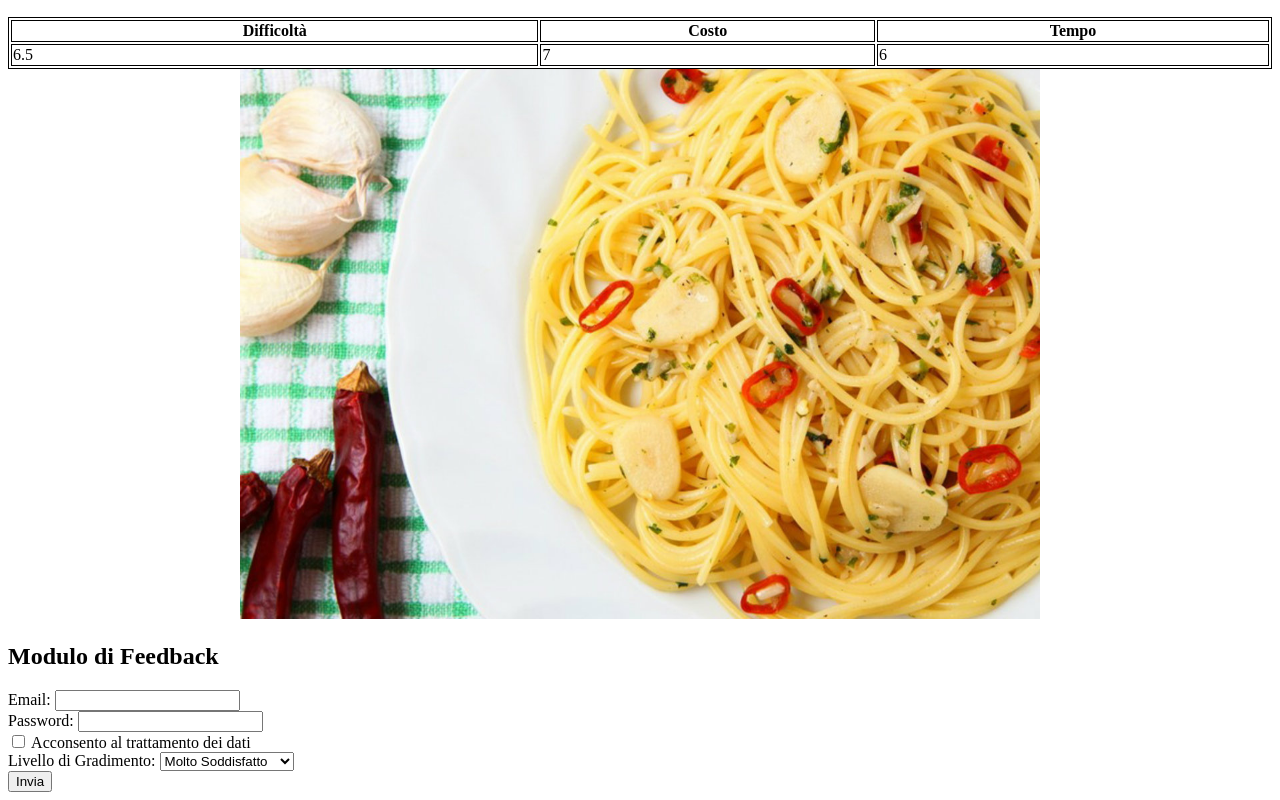
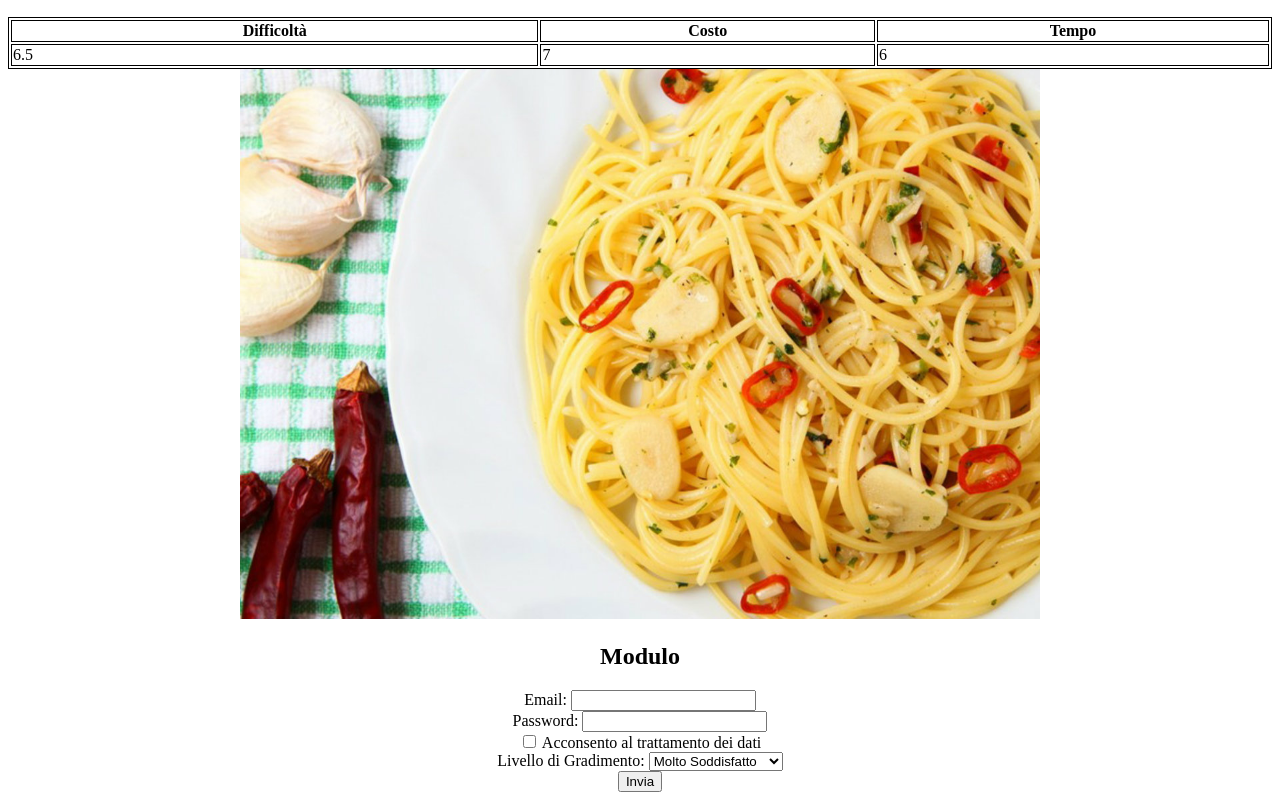
Before and after one commit to ettorebonfiglio/ettore_bonfiglio.github.io, a plain HTML site: page es/ricetta.html in a window 1280 px wide. Shown: the part 392-1192 px from the top of the page. Drawn offline with Linux system fonts and the light colour scheme.

Commit message:
Update ricetta.html

```diff
--- a/es/ricetta.html
+++ b/es/ricetta.html
@@ -43,8 +43,8 @@
     <center>
         <img width="800px" height="550px" src="pasta-aglio-olio-peperoncino.jpg" alt="">
     </center>
-
-  <h2>Modulo di Feedback</h2>
+  <center>
+  <h2>Modulo</h2>
 
   <form action="/submit_form" method="post">
     <!-- Campo dell'indirizzo email -->
@@ -82,6 +82,6 @@
     <!-- Tasto di invio -->
     <button type="submit">Invia</button>
   </form>
-
+  </center>
 </body>
 </html>
```
